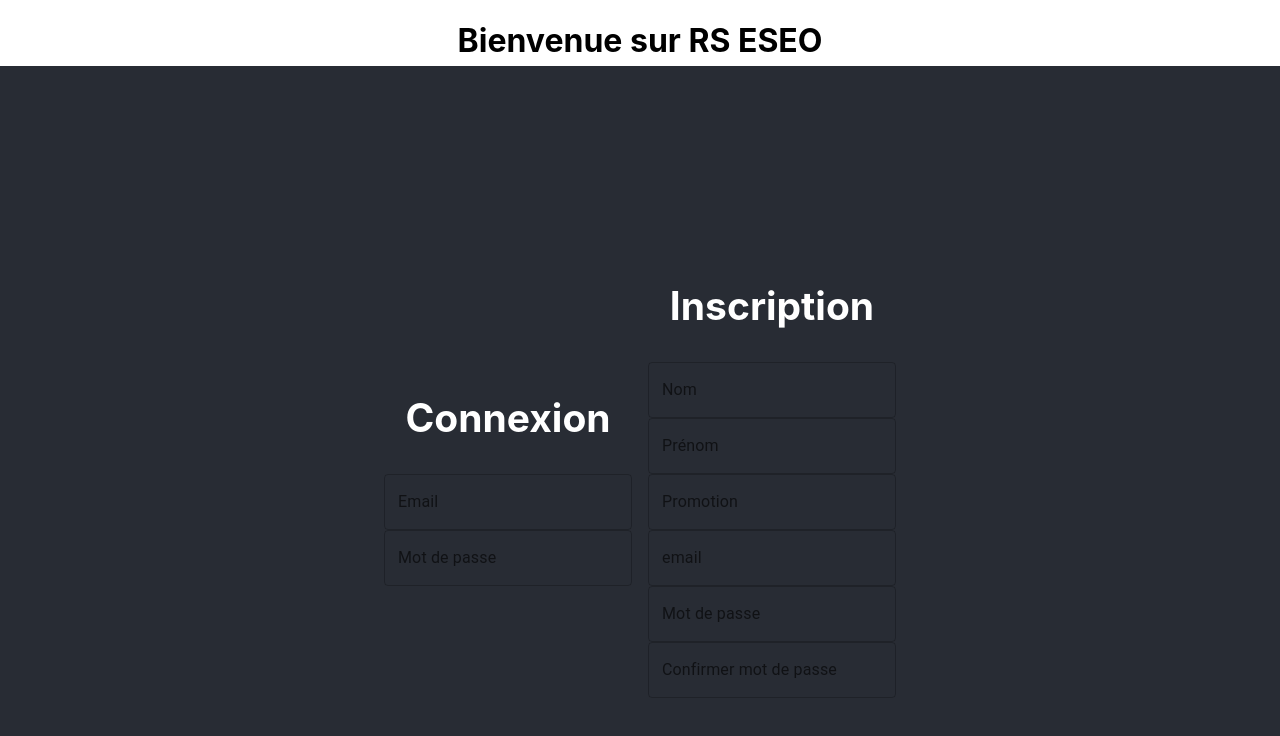
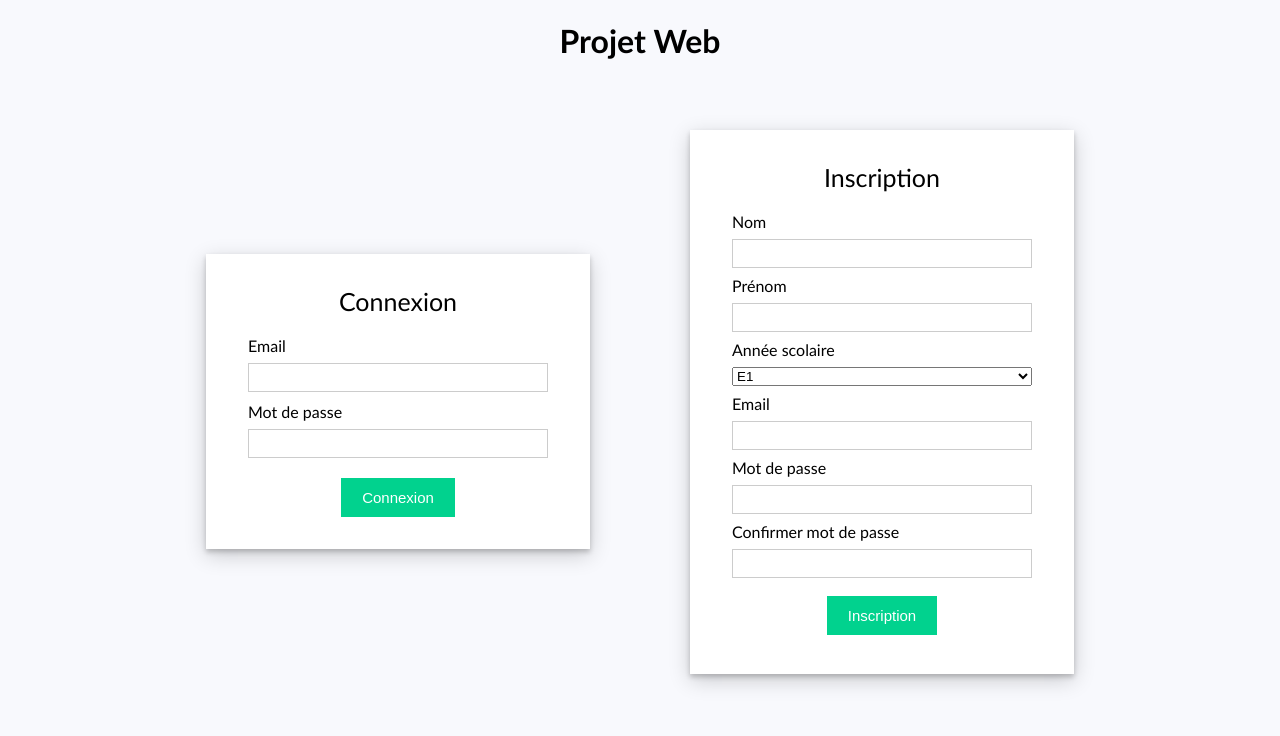
Before and after one commit to Alan4012/Projet-Web, a React (Create React App) app in the folder projet-web/: page / in a window 1280 px wide. Shown: the top 736 px of the page. Built offline with nearby package versions, Linux system fonts and the light colour scheme.

Commit message:
Page d'authentification V1

```diff
--- a/projet-web/package.json
+++ b/projet-web/package.json
@@ -1,5 +1,6 @@
 {
   "name": "projet-web",
+  "homepage": "192.168.56.80",
   "version": "0.1.0",
   "private": true,
   "dependencies": {
--- a/projet-web/public/index.html
+++ b/projet-web/public/index.html
@@ -24,7 +24,7 @@
       work correctly both with client-side routing and a non-root public URL.
       Learn how to configure a non-root public URL by running `npm run build`.
     -->
-    <title>React App</title>
+    <title>Projet Web 2023</title>
   </head>
   <body>
     <noscript>You need to enable JavaScript to run this app.</noscript>
--- a/projet-web/src/App.css
+++ b/projet-web/src/App.css
@@ -1,4 +1,4 @@
-.App {
+/*.App {
   text-align: center;
 }
 
@@ -13,9 +13,9 @@
   }
 }
 
-.App-header {
+.login {
   text-align: center;
-  background-color: #282c34;
+  background-color: #86aeff;
   min-height: 100vh;
   display: flex;
   flex-direction: column;
@@ -29,6 +29,10 @@
   color: #61dafb;
 }
 
+.grid {
+  color: rebeccapurple;
+}
+
 @keyframes App-logo-spin {
   from {
     transform: rotate(0deg);
@@ -36,4 +40,87 @@
   to {
     transform: rotate(360deg);
   }
+}*/
+
+.app {
+  font-family: sans-serif;
+  display: flex;
+  align-items: center;
+  justify-content: center;
+  flex-direction: row;
+  gap: 100px;
+  height: 80vh;
+  font-family:'Gill Sans', 'Gill Sans MT', Calibri, 'Trebuchet MS', sans-serif;
+  background-color: #f8f9fd;
 }
+
+h1 {
+  display: flex;
+  flex-direction: column;
+  text-align: center;
+}
+
+body {
+  background-color: #f8f9fd;
+  font-family:'Gill Sans', 'Gill Sans MT', Calibri, 'Trebuchet MS', sans-serif;
+}
+
+input[type="text"],
+input[type="password"] {
+  height: 25px;
+  border: 1px solid rgba(0, 0, 0, 0.2);
+}
+
+input[type="submit"] {
+  margin-top: 10px;
+  cursor: pointer;
+  font-size: 15px;
+  background: #01d28e;
+  border: 1px solid #01d28e;
+  color: #fff;
+  padding: 10px 20px;
+}
+
+input[type="submit"]:hover {
+  background: #6cf0c2;
+}
+
+.button-container {
+  display: flex;
+  justify-content: center;
+}
+
+.login-form {
+  background-color: white;
+  padding: 2rem;
+  width: 20rem;
+  box-shadow: 0 3px 5px 0 rgba(0, 0, 0, 0.2), 0 6px 20px 0 rgba(0, 0, 0, 0.19);
+}
+.register-form {
+  background-color: white;
+  padding: 2rem;
+  width: 20rem;
+  height: 30rem;
+  box-shadow: 0 3px 5px 0 rgba(0, 0, 0, 0.2), 0 6px 20px 0 rgba(0, 0, 0, 0.19);
+}
+.list-container {
+  display: flex;
+}
+
+.error {
+  color: red;
+  font-size: 12px;
+}
+
+.title {
+  text-align: center;
+  font-size: 25px;
+  margin-bottom: 20px;
+}
+
+.input-container {
+  display: flex;
+  flex-direction: column;
+  gap: 8px;
+  margin: 10px;
+}
--- a/projet-web/src/App.js
+++ b/projet-web/src/App.js
@@ -1,36 +1,123 @@
 import './App.css';
 import React from 'react';
-import Grid from '@mui/material/Grid'
-import { FormControl, InputAdornment, InputLabel, TextField } from '@mui/material';
-import Input from '@mui/material/Input';
-//import AccountCircle from '@mui/icons-material/AccountCircle'
+import { useState } from 'react';
 
 function App() {
+
+  const [errorMessages, setErrorMessages] = useState({});
+  const [isSubmitted, setIsSubmitted] = useState(false);
+
+  // User Login info
+  const database = [
+    {
+      username: "user1",
+      password: "pass1"
+    },
+    {
+      username: "user2",
+      password: "pass2"
+    }
+  ];
+
+  const errors = {
+    uname: "Email invalide",
+    pass: "Mot de passe invalide"
+  };
+
+  const handleSubmit = (event) => {
+    //Prevent page reload
+    event.preventDefault();
+
+    var { uname, pass } = document.forms[0];
+
+    // Find user login info
+    const userData = database.find((user) => user.username === uname.value);
+
+    // Compare user info
+    if (userData) {
+      if (userData.password !== pass.value) {
+        // Invalid password
+        setErrorMessages({ name: "pass", message: errors.pass });
+      } else {
+        setIsSubmitted(true);
+      }
+    } else {
+      // Username not found
+      setErrorMessages({ name: "uname", message: errors.uname });
+    }
+  };
+
+  // Generate JSX code for error message
+  const renderErrorMessage = (name) =>
+    name === errorMessages.name && (
+      <div className="error">{errorMessages.message}</div>
+    );
+
+  // JSX code for login form
+  const renderForm = (
+    <div className="form">
+      <form onSubmit={handleSubmit}>
+        <div className="input-container">
+          <label>Email </label>
+          <input type="text" name="uname" required />
+          {renderErrorMessage("uname")}
+        </div>
+        <div className="input-container">
+          <label>Mot de passe </label>
+          <input type="password" name="pass" required />
+          {renderErrorMessage("pass")}
+        </div>
+        <div className="button-container">
+          <input type="submit" value='Connexion'/>
+        </div>
+      </form>
+    </div>
+  );
+
+  const renderFormRegister = (
+    <div className='form'>
+      <form onSubmit={handleSubmit}>
+        <div className='input-container'>
+          <label>Nom</label>
+          <input type="text" name="noun" required />
+          <label>Prénom</label>
+          <input type="text" name="name" required />
+          <label>Année scolaire</label>
+          <select>
+            <option>E1</option>
+            <option>E2</option>
+            <option>E3e</option>
+            <option>E4e</option>
+            <option>E5e</option>
+          </select>
+          <label>Email</label>
+          <input type="text" name="email" required />
+          <label>Mot de passe</label>
+          <input type="text" name="mot-de-passe" required />
+          <label>Confirmer mot de passe</label>
+          <input type="text" name="conf-mdp" required />
+          <div className="button-container">
+          <input type="submit" value='Inscription'/>
+          </div>
+        </div>
+      </form>
+    </div>
+  );
+
   return (
-
-    <Grid className='App'>
-        <h1>Bienvenue sur RS ESEO </h1>
-        <Grid container spacing={2} className='App-header'>
-          <Grid item={6}>
-            <h2>Connexion</h2>
-            <FormControl variant='standard'>
-              <TextField id='email' label='Email'/>
-              <TextField id='mot-de-passe' label='Mot de passe'/>
-            </FormControl>
-          </Grid>
-          <Grid item={6}>
-            <h2>Inscription</h2>
-            <FormControl variant='standard'>
-              <TextField id='nom' label='Nom'/>
-              <TextField id='prenom' label='Prénom'/>
-              <TextField id='promotion' label='Promotion'/>
-              <TextField id='email' label='email'/>
-              <TextField id='mot-de-passe' label='Mot de passe'/>
-              <TextField id='conf-mdp' label='Confirmer mot de passe'/>
-            </FormControl>
-          </Grid>
-        </Grid>
-    </Grid>
+    <body>
+      <h1>Projet Web</h1>
+      <div className="app">
+        <div className="login-form">
+          <div className="title">Connexion</div>
+          {isSubmitted ? <div>User is successfully logged in</div> : renderForm}
+        </div>
+        <div className='register-form'>
+          <div className='title'>Inscription</div>
+          {isSubmitted ? <div>User is successfully logged in</div> : renderFormRegister}
+        </div>
+      </div>
+    </body>
   );
 }
 
```
